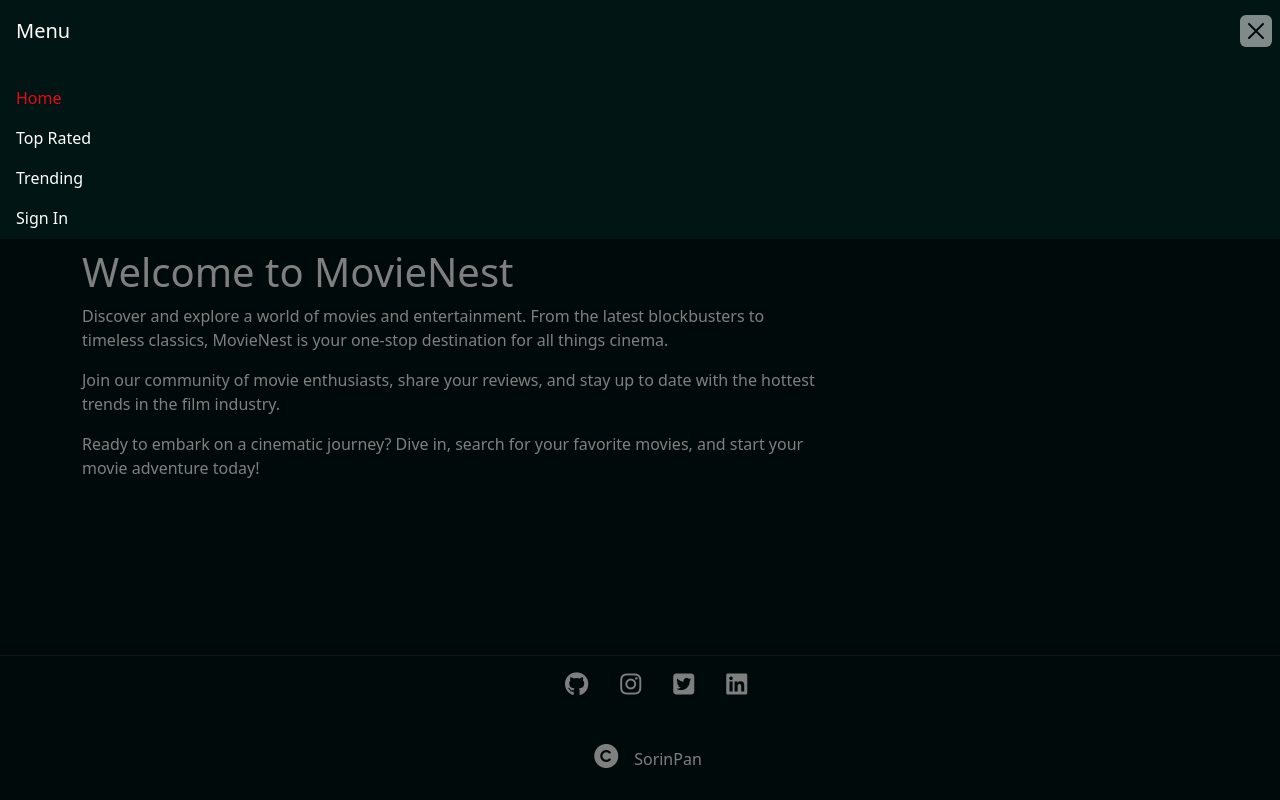
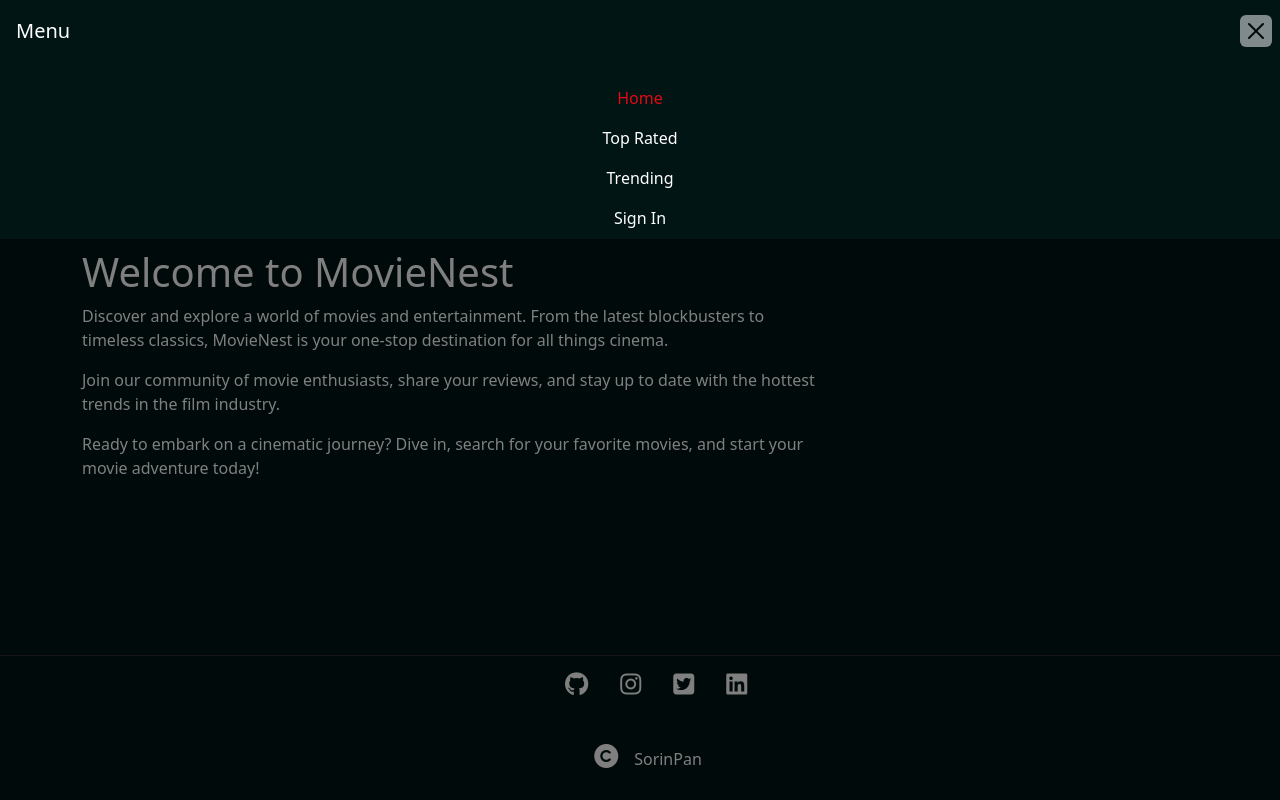
Before and after one commit to SorinPan/movie-nest, a Django app: page / in a window 1280 px wide, after a click that opens the changed part. Run offline with Django 4.2, Linux system fonts and the light colour scheme; some libraries are stand-ins or nearby versions.

Commit message:
Align text in offcanvas menu

```diff
--- a/static/css/style.css
+++ b/static/css/style.css
@@ -82,6 +82,12 @@ a.nav-link:hover {
     color: #fff;
 }
 
+.offcanvas-body-menu {
+    display: flex;
+    justify-content: center;
+    text-align: center;
+}
+
 .btn-close {
     background-color: #fff;
     transition: background-color 0.5s;
--- a/templates/base.html
+++ b/templates/base.html
@@ -48,7 +48,7 @@
               <h5 class="offcanvas-title" id="offcanvasNavbarLabel">Menu</h5>
               <button type="button" class="btn-close" data-bs-dismiss="offcanvas" aria-label="Close"></button>
             </div>
-            <div class="offcanvas-body">
+            <div class="offcanvas-body offcanvas-body-menu">
               <ul class="navbar-nav">
                 <li class="nav-item">
                   <a class="nav-link active" aria-current="page" href="{% url 'home' %}">Home</a>
```
